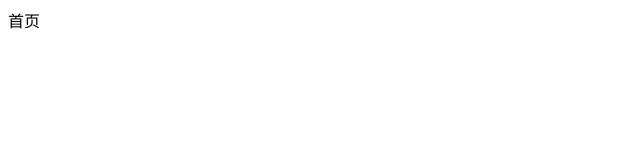
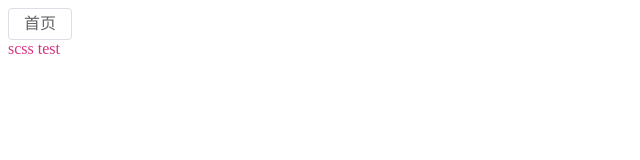
Before and after one commit to BetaCatPro/Nuxt-Airbnb-SSR, a Vue app: page /home in a window 1280 px wide. Shown: the top 160 px of the page, without its empty margins (0-640 px from the left). Built offline with nearby package versions, Linux system fonts and the light colour scheme.

Commit message:
style: 修改初始测试View页面

```diff
--- a/src/router/index.ts
+++ b/src/router/index.ts
@@ -2,9 +2,13 @@ import { createRouter, createWebHistory } from 'vue-router'
 
 const routes = [
     {
+        path: '/',
+        redirect: '/home'
+    },
+    {
         path: '/home',
-        name: 'home',
-        component: () => import('@/views/home/index.vue'),
+        name: 'Home',
+        component: () => import('@/views/Home/index.vue'),
         meta: {
             title: '',
             keepAlive: false
@@ -12,8 +16,8 @@ const routes = [
     },
     {
         path: '/mine',
-        name: 'mine',
-        component: () => import('@/views/mine/index.vue'),
+        name: 'Mine',
+        component: () => import('@/views/Mine/index.vue'),
         meta: {
             title: '',
             keepAlive: false
--- /dev/null
+++ b/src/views/Home/index.vue
@@ -0,0 +1,14 @@
+<script setup lang="ts"></script>
+
+<template>
+    <div>
+        <el-button>首页</el-button>
+        <div class="sc-test">
+            <span>scss test</span>
+        </div>
+    </div>
+</template>
+
+<style scoped lang="scss">
+@import 'style';
+</style>
--- a/src/views/home/index.vue
+++ /dev/null
@@ -1,5 +0,0 @@
-<script setup lang="ts"></script>
-
-<template>
-    <div>首页</div>
-</template>
```
Also changed, not shown: src/views/Mine/index.vue (renamed from src/views/mine/index.vue).
